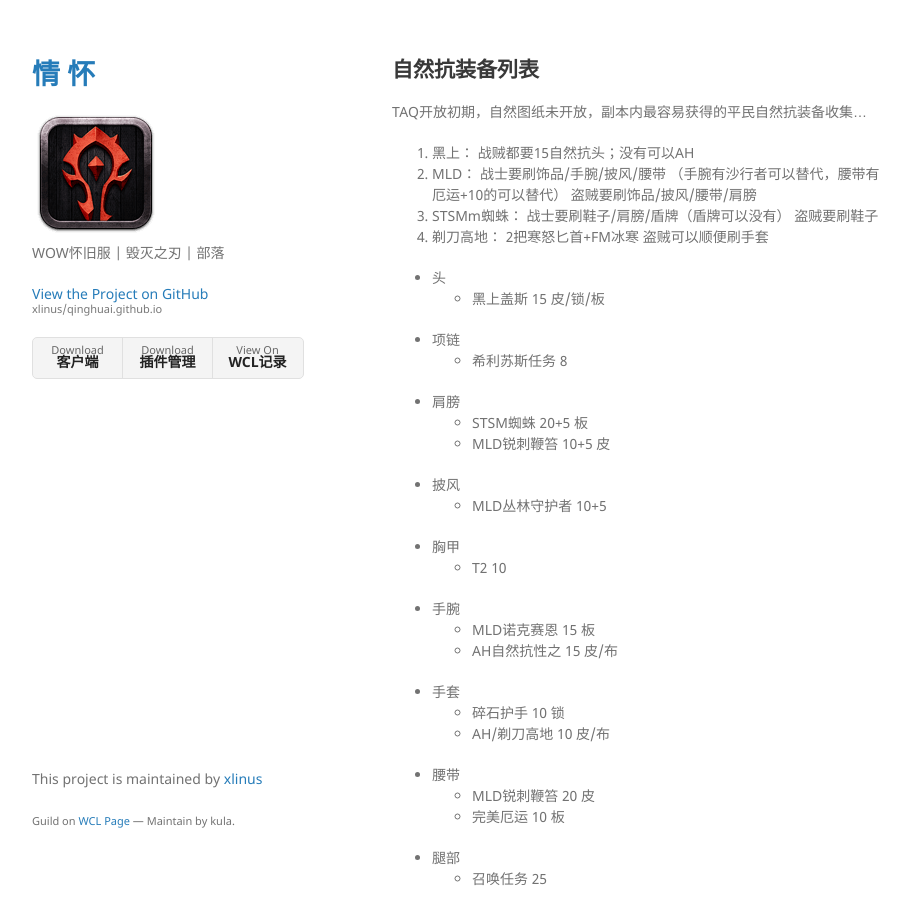
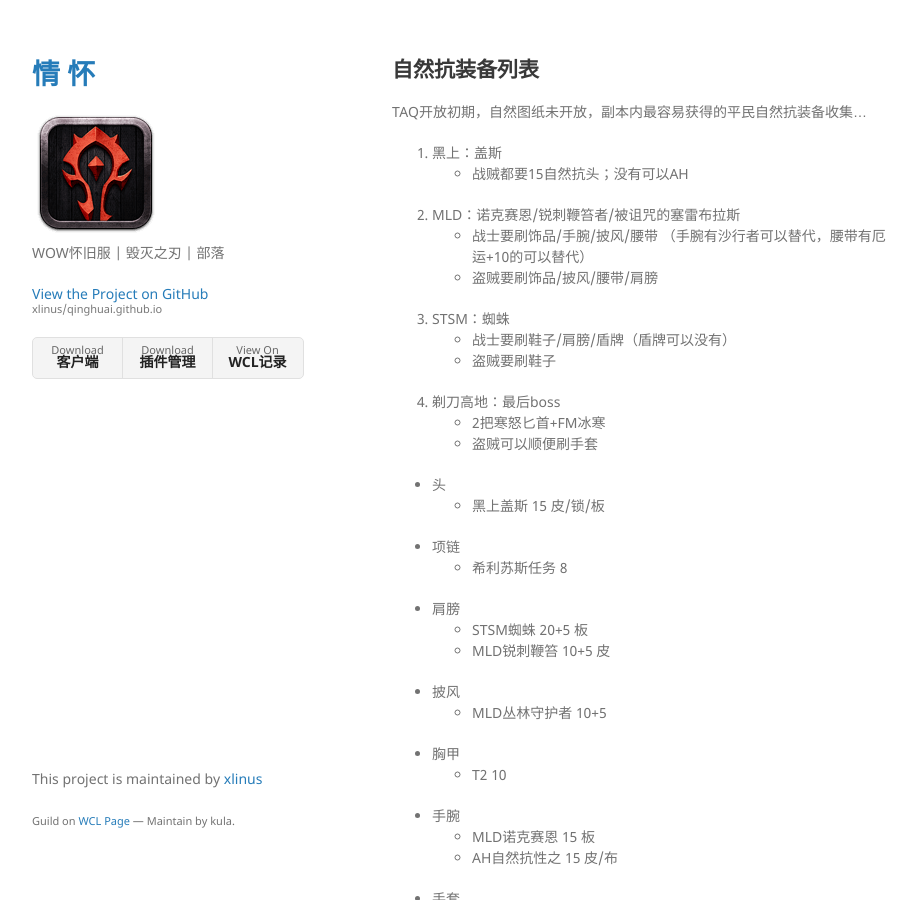
Before and after one commit to xlinus/qinghuai.github.io, a Jekyll site: the page built from nr-page.md, in a window 1280 px wide and 900 px high. Shown: the whole window, without its empty margins (178-1094 px from the left). Built offline with Jekyll 4.4.1, drawn with Linux system fonts in a browser that asks for light colours; our own code applies the rules of GitHub Pages for plain Markdown files.

Commit message:
Update nr-page.md

```diff
--- a/nr-page.md
+++ b/nr-page.md
@@ -5,17 +5,17 @@ layout: default
 ## 自然抗装备列表
 
 TAQ开放初期，自然图纸未开放，副本内最容易获得的平民自然抗装备收集...
-1.  黑上：
-战贼都要15自然抗头；没有可以AH
-2.  MLD：
-战士要刷饰品/手腕/披风/腰带 （手腕有沙行者可以替代，腰带有厄运+10的可以替代）
-盗贼要刷饰品/披风/腰带/肩膀
-3.  STSMm蜘蛛：
-战士要刷鞋子/肩膀/盾牌（盾牌可以没有）
-盗贼要刷鞋子
-4.  剃刀高地：
-2把寒怒匕首+FM冰寒
-盗贼可以顺便刷手套
+1.  黑上：盖斯
+  - 战贼都要15自然抗头；没有可以AH
+2.  MLD：诺克赛恩/锐刺鞭笞者/被诅咒的塞雷布拉斯
+  - 战士要刷饰品/手腕/披风/腰带 （手腕有沙行者可以替代，腰带有厄运+10的可以替代）
+  - 盗贼要刷饰品/披风/腰带/肩膀
+3.  STSM：蜘蛛
+  - 战士要刷鞋子/肩膀/盾牌（盾牌可以没有）
+  - 盗贼要刷鞋子
+4.  剃刀高地：最后boss
+  - 2把寒怒匕首+FM冰寒
+  - 盗贼可以顺便刷手套
 
 
 - 头
```
